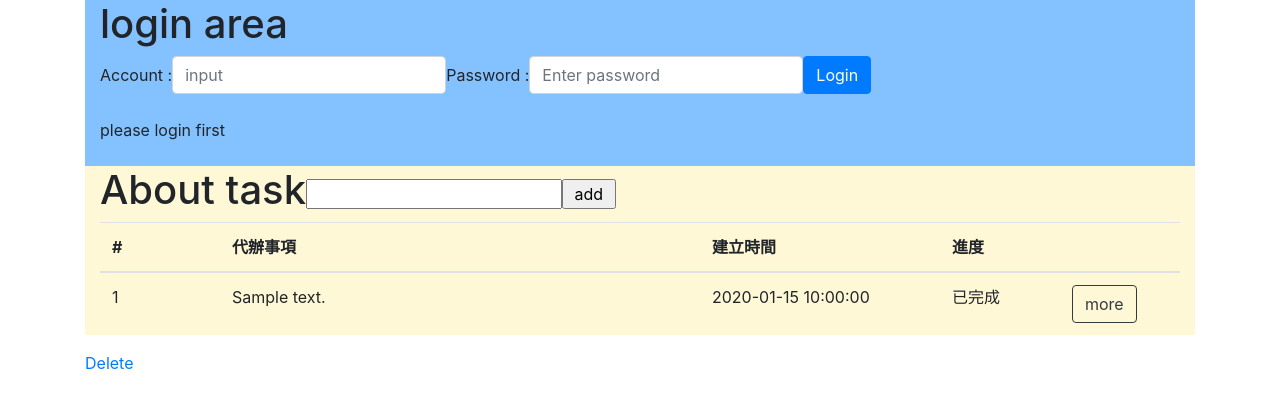
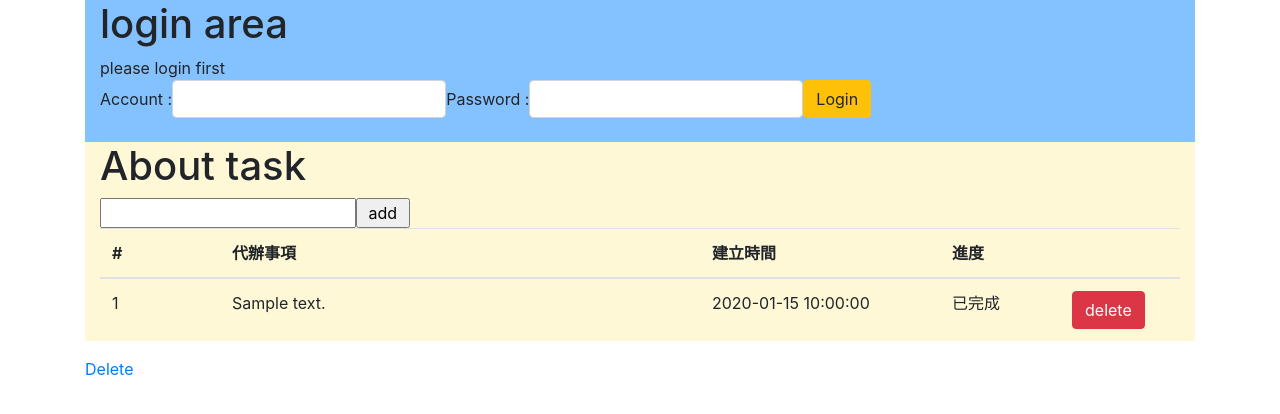
Before and after one commit to kiddchantw/todolist, a PHP site: page / in a window 1280 px wide. Shown: the top 414 px of the page. Run offline with PHP 8.4, Linux system fonts and the light colour scheme; tables that the repository leaves empty or names only in its code hold one stand-in row (values such as "Sample post").

Commit message:
gif addd

```diff
--- a/index.php
+++ b/index.php
@@ -17,34 +17,25 @@ include ("dbconfig.php");
 <body>
 <div class="container">
 <div class="container-fluid" style="background-color:#84C1FF;" >
-<h1>login area</h1>
+<h1>login area</h1>    please login first<br>
 
 <form class="form-inline" action="controller.php" method = "post">
   <label for="text"> Account :  </label>
-  <input type="email" class="form-control" placeholder="input" name = "input_name" >
+  <input type="email" class="form-control" name = "input_name" >
   <label for="pwd"> Password :  </label>
-  <input type="password" class="form-control" placeholder="Enter password" name = "input_password">
-  <button type="submit" class="btn btn-primary" name="btn_login"> Login </button>
+  <input type="password" class="form-control" name = "input_password">
+  <button type="submit" class="btn btn-warning" name="btn_login"> Login </button>
 </form>
-    <!--
-    <form action="test_post.php" method="post">
-    姓名: <input type="text" name="Email"/>
-　  <input type="submit" value="送出表單"/>
-    <button type="button" class="btn btn-secondary">Secondary</button>
-    -->
-    <br>
-    please login first<br>
-    <br>
-
-</form>
+<br>
 </div>
 <div class="container-fluid" style="background-color:#FFF8D7;">
+    <h1>About task </h1>
+
     <form class="form-inline" action="controller.php" method = "post">
-    <h1>About task </h1>
     <input type="text"  name = "input_task">
-    <!-- <button type="submit" class="btn btn-primary" name="input_task" > add </button> -->
-    <input type="submit" name="input_task" value=" add "/>
-</form>
+    <!-- <button type="submit" class="btn btn-primary" name="task_add" > add </button> -->
+    <input type="submit" name="task_add" value=" add "/>
+    </form>
 
 
     <table class="table">
@@ -60,7 +51,7 @@ include ("dbconfig.php");
     <tbody>
       <form method = "post"  action="controller.php" >
         <?php
-            $sql_query_showAll = "select id `ID`, content `Task`, finsishOrNot `Status`, creat_at `Time` from tasks where user_id = '1'";
+            $sql_query_showAll = "select id `ID`, content `Task`, done `Status`, creat_at `Time` from tasks where user_id = '1'";
             $sql = mysqli_query($connectDB, $sql_query_showAll);
             $row_showAll = mysqli_num_rows($sql) ;
 
@@ -82,7 +73,9 @@ include ("dbconfig.php");
                 }
                 echo "</td>";
                 echo "<td>";
-                echo "<button type=\"submit\" class=\"btn btn-outline-dark\" name=\"btn_more\" > more </button>";
+                //echo "<button type=\"submit\" class=\"btn btn-outline-dark\" name=\"btn_more\" > more </button>";
+                echo "<button type=\"submit\" class=\"btn btn-danger\" name=\"btn_delete\" value = \"$task_id\" > delete </button>";
+
                 echo "</td>";
                 echo "</tr>";
               }
@@ -95,9 +88,9 @@ include ("dbconfig.php");
 </div>
 
 
-
+<div>
+<!-- 當頁點擊事件偵測 -->
 <a href="" onclick="removeday(event)" class="deletebtn">Delete</a>
-
 
 <script>
   async function removeday(e) {
@@ -106,15 +99,19 @@ include ("dbconfig.php");
   }
 </script>
 
+<?php
+  function removeday() { echo 'Day removed'; }
+  if (isset($_GET['remove'])) { return removeday(); }
+?>
+</div>
+<div>
+<!-- 當頁點擊事件傳值 -->
 
 
 
-<?php
-  function removeday() { echo 'Day removed'; }
 
-  if (isset($_GET['remove'])) { return removeday(); }
 
-?>
+</div>
 
 
 
```
Also changed, not shown: controller.php (+18 -9 lines), 1 other file.
